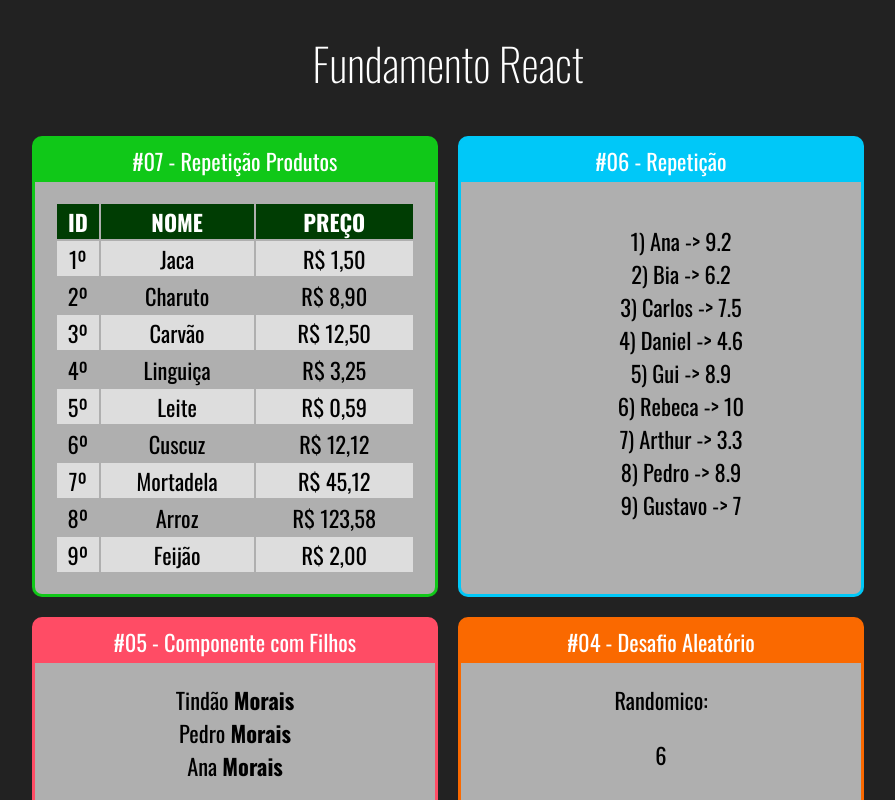
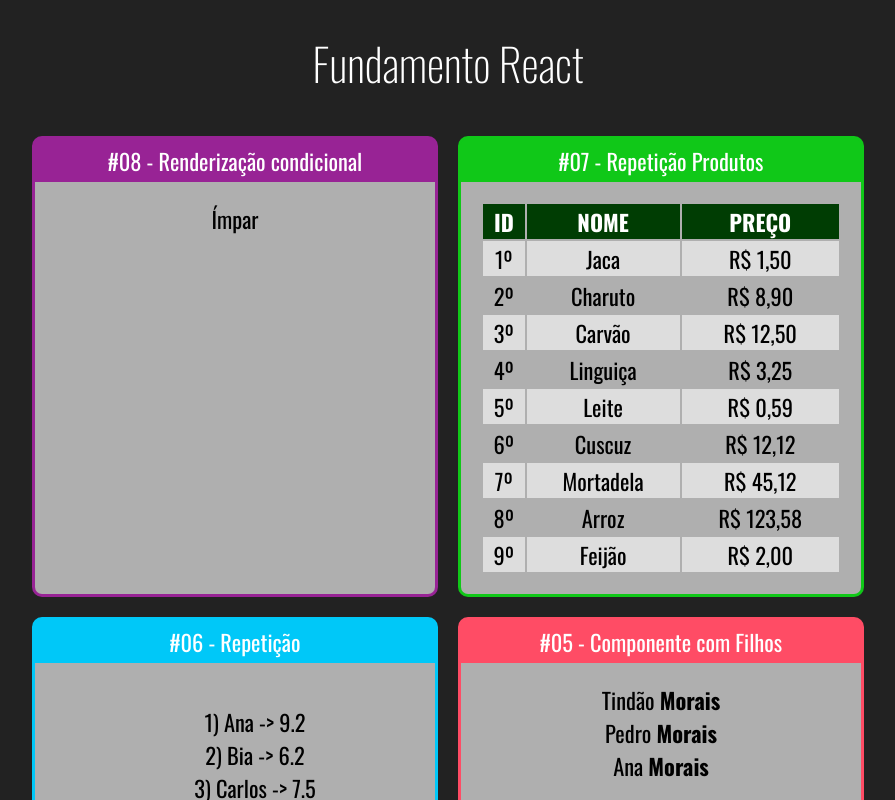
Before and after one commit to tindao02/fundamentos-react, a React (Create React App) app: page / in a window 1280 px wide. Shown: the top 800 px of the page, without its empty margins (192-1087 px from the left). Built offline with nearby package versions, Linux system fonts and the light colour scheme.

Commit message:
Renderização condicional 01

```diff
--- a/src/App.jsx
+++ b/src/App.jsx
@@ -11,6 +11,7 @@
 import FamiliaMembro from './components/basicos/FamiliaMembro'
 import ListaAlunos from './components/repeticao/ListaAlunos'
 import ListaProdutos from './components/repeticao/ListaProdutos'
+import ParOuImpar from './components/condicional/ParOuImpar'
 
 export default () =>
 (
@@ -18,6 +19,10 @@
         <h1>Fundamento React</h1>
 
         <div className='Cards'>
+
+            <Card titulo="#08 - Renderização condicional" color='#982395'>
+                <ParOuImpar numero={-21}/>
+            </Card>
 
             <Card titulo="#07 - Repetição Produtos" color='#10C818'>
                 <ListaProdutos/>
--- /dev/null
+++ b/src/components/condicional/ParOuImpar.jsx
@@ -0,0 +1,15 @@
+import React from 'react';
+
+export default (props) =>
+{
+    const isPar = props.numero % 2 === 0;
+
+    return(
+        <div>
+            { isPar ?
+                <span>Par</span> :
+                <span>Ímpar</span>
+            }
+        </div>
+    );
+}
--- a/src/components/repeticao/ListaProdutos.jsx
+++ b/src/components/repeticao/ListaProdutos.jsx
@@ -7,7 +7,7 @@
 export default (props) =>
 {
     const produtosTr = produtos.map((produto, i) => {
-        return  <tr key={produto.id} className={i % 2 == 0 ? 'Par' : ''}>
+        return  <tr key={produto.id} className={i % 2 === 0 ? 'Par' : ''}>
                     <td>{produto.id}º</td>
                     <td>{produto.nome}</td>
                     <td>R$ {produto.preco.toFixed(2).replace('.',',')}</td>
```
